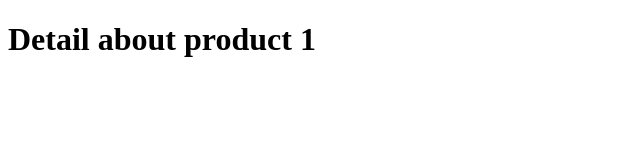
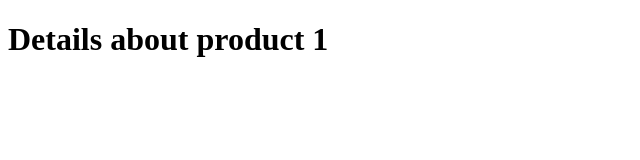
Before and after one commit to SAIDOU11/Next.js-Course, a Next.js app in the folder course/: page /products/1 in a window 1280 px wide. Shown: the top 160 px of the page, without its empty margins (0-640 px from the left). Built offline with nearby package versions, Linux system fonts and the light colour scheme.

Commit message:
practice

```diff
--- a/course/app/docs/[[...slug]]/page.tsx
+++ b/course/app/docs/[[...slug]]/page.tsx
@@ -2,7 +2,7 @@ const Docs = ({
   params,
 }: {
   params: {
-    slug?: string[];
+    slug: string[];
   };
 }) => {
   if (params.slug?.length === 2) {
@@ -12,7 +12,7 @@ const Docs = ({
       </h1>
     );
   } else if (params.slug?.length === 1) {
-    return <h1>Viewing docs for feature {params.slug[0]} </h1>;
+    return <h1>Viewing docs for feature {params.slug[0]}</h1>;
   }
   return <h1>Docs home page</h1>;
 };
--- a/course/app/products/[productId]/page.tsx
+++ b/course/app/products/[productId]/page.tsx
@@ -1,5 +1,11 @@
-const DetailProduct = ({ params }: { params: { productId: string } }) => {
-  return <h1>Detail about product {params.productId} </h1>;
+const ProductDetails = ({
+  params,
+}: {
+  params: {
+    productId: string;
+  };
+}) => {
+  return <h1>Details about product {params.productId} </h1>;
 };
 
-export default DetailProduct;
+export default ProductDetails;
--- a/course/app/products/[productId]/reviews/[reviewId]/not-found.tsx
+++ b/course/app/products/[productId]/reviews/[reviewId]/not-found.tsx
@@ -1,7 +1,7 @@
 const NotFound = () => {
   return (
     <div>
-      <h1>Review Not Found</h1>
+      <h1>Review not found</h1>
     </div>
   );
 };
--- a/course/app/products/[productId]/reviews/[reviewId]/page.tsx
+++ b/course/app/products/[productId]/reviews/[reviewId]/page.tsx
@@ -1,6 +1,6 @@
 import { notFound } from "next/navigation";
 
-const ReviewDetail = ({
+const ReviewDeatil = ({
   params,
 }: {
   params: {
@@ -13,9 +13,9 @@ const ReviewDetail = ({
   }
   return (
     <h1>
-      Review {params.reviewId} for product {params.productId}
+      Review {params.reviewId} for product number {params.productId}.
     </h1>
   );
 };
 
-export default ReviewDetail;
+export default ReviewDeatil;
```
Also changed, not shown: course/app/products/page.tsx (+3 -5 lines).
